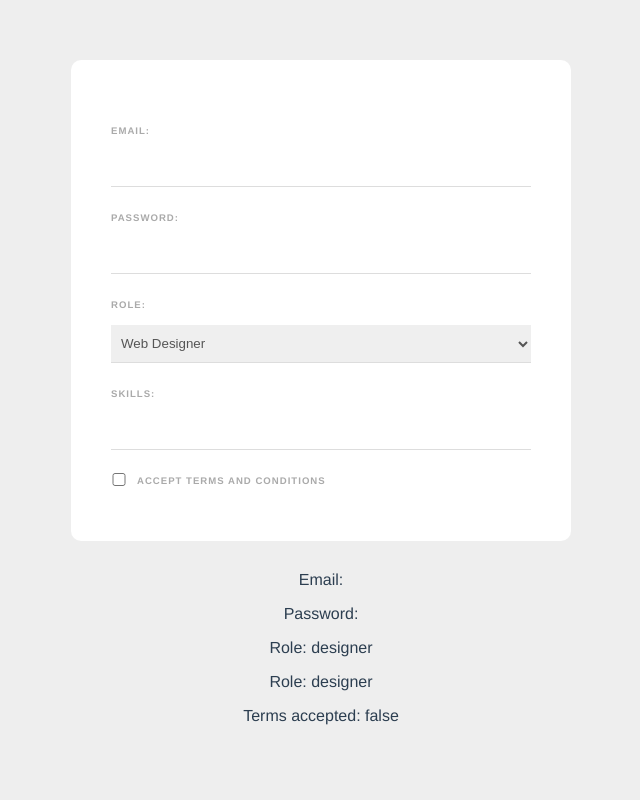
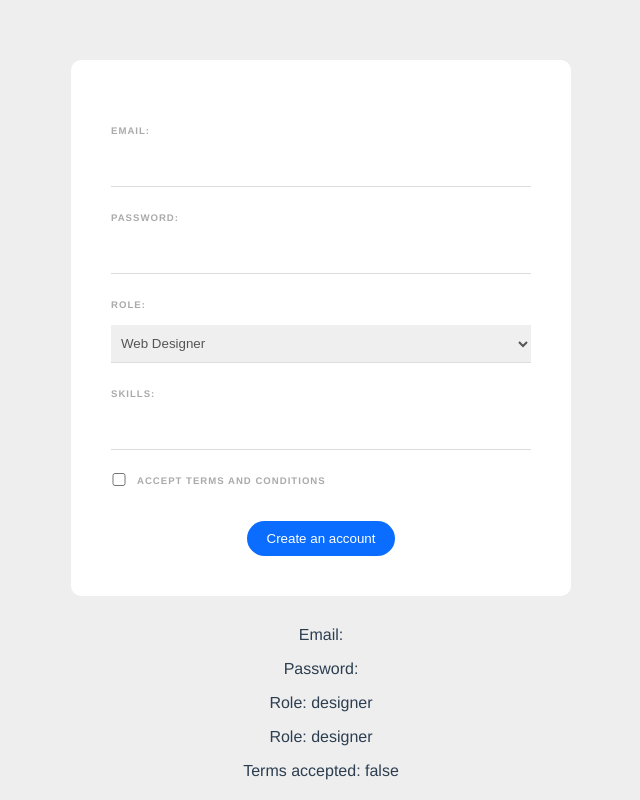
Before and after one commit to Zyar3k/web-form_vue, a Vue app: page / in a window 1280 px wide. Shown: the whole page, without its empty margins (319-959 px from the left). Built offline with nearby package versions, Linux system fonts and the light colour scheme.

Commit message:
Add example validation

```diff
--- a/src/components/SignupForm.vue
+++ b/src/components/SignupForm.vue
@@ -1,9 +1,10 @@
 <template>
-  <form>
+  <form @submit.prevent="handleSubmit">
     <label>Email:</label>
     <input type="email" required v-model="email" />
     <label>Password:</label>
     <input type="password" required v-model="password" />
+    <div v-if="passwordError" class="error">{{ passwordError }}</div>
 
     <label>Role:</label>
     <select v-model="role">
@@ -23,6 +24,10 @@
       <input type="checkbox" required v-model="terms" />
       <label>Accept terms and conditions</label>
     </div>
+
+    <div class="submit">
+      <button>Create an account</button>
+    </div>
   </form>
   <p>Email: {{ email }}</p>
   <p>Password: {{ password }}</p>
@@ -41,6 +46,7 @@
       terms: false,
       tempSkill: "",
       skills: [],
+      passwordError: "",
     };
   },
   methods: {
@@ -56,6 +62,12 @@
       this.skills = this.skills.filter((item) => {
         return skill !== item;
       });
+    },
+    handleSubmit() {
+      this.passwordError =
+        this.password.length > 5
+          ? ""
+          : "Password must be at least 6 chars long";
     },
   },
 };
@@ -108,4 +120,22 @@
   color: #777;
   cursor: pointer;
 }
+button {
+  background: #0b6dff;
+  border: 0;
+  padding: 10px 20px;
+  margin-top: 20px;
+  color: #fff;
+  border-radius: 20px;
+  cursor: pointer;
+}
+.submit {
+  text-align: center;
+}
+.error {
+  color: #ff0062;
+  margin-top: 10px;
+  font-size: 0.8em;
+  font-weight: bold;
+}
 </style>
```
